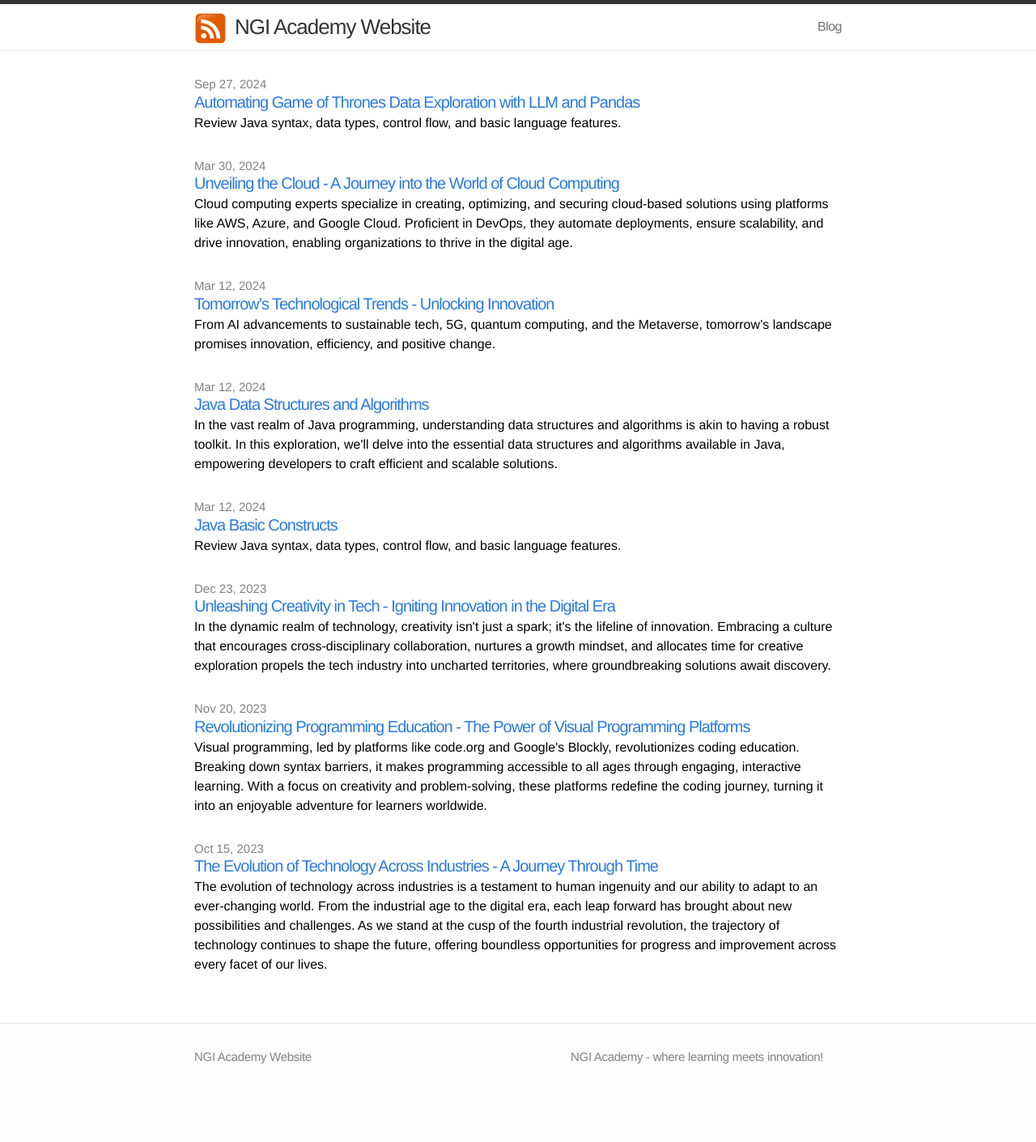
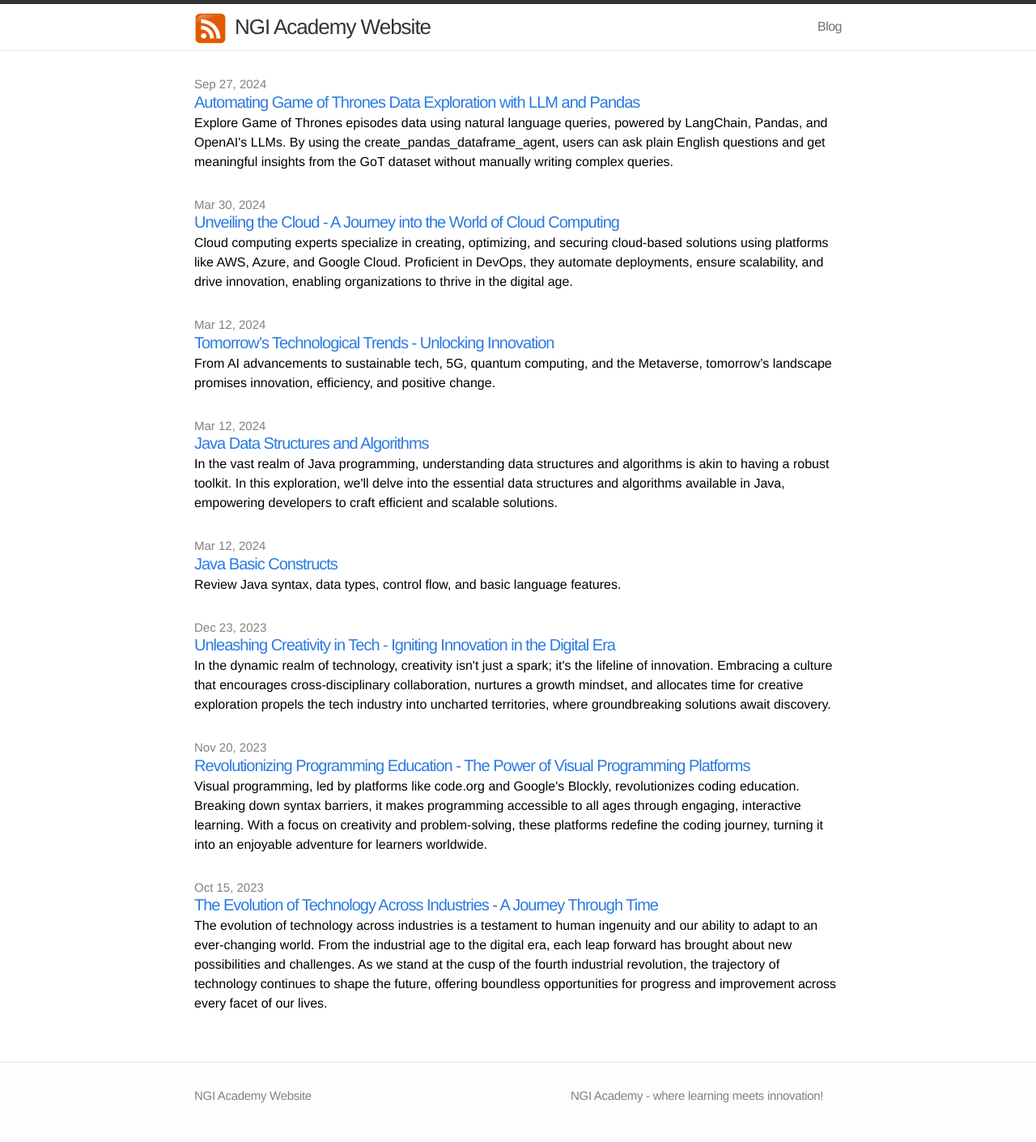
Before and after one commit to ngi-academy/ngi-academy.github.io, a Jekyll site: the page built from blog.html, in a window 1280 px wide. Shown: the whole page at 81% size. Built offline with Jekyll 4.4.1, drawn with Linux system fonts in a browser that asks for light colours; before the commit the page ends 1362 px from its top, so only the background shows below that.

Commit message:
fix: add excerpt to the blog

```diff
--- a/_posts/genai/rag_series/2024-09-27-BasicRAG.md
+++ b/_posts/genai/rag_series/2024-09-27-BasicRAG.md
@@ -2,7 +2,7 @@
 layout: post
 author: sheikirfanbasha
 title: Automating Game of Thrones Data Exploration with LLM and Pandas
-excerpt: Review Java syntax, data types, control flow, and basic language features.
+excerpt:  Explore Game of Thrones episodes data using natural language queries, powered by LangChain, Pandas, and OpenAI's LLMs. By using the create_pandas_dataframe_agent, users can ask plain English questions and get meaningful insights from the GoT dataset without manually writing complex queries.
 categories: blog
 comments: true
 ---
```
